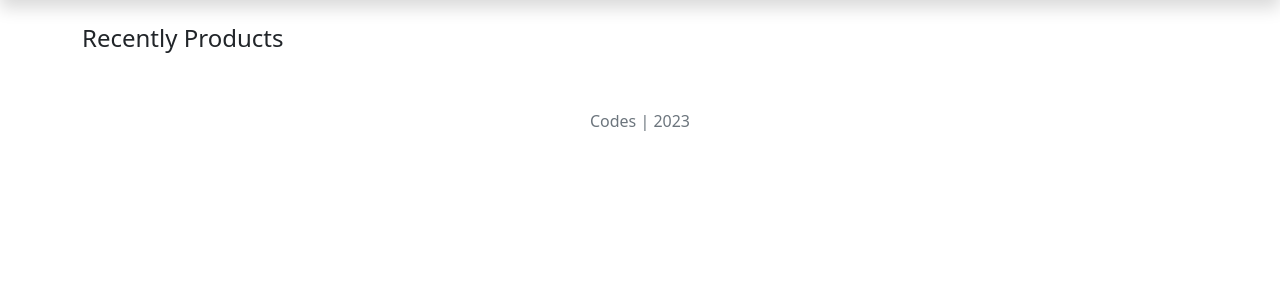
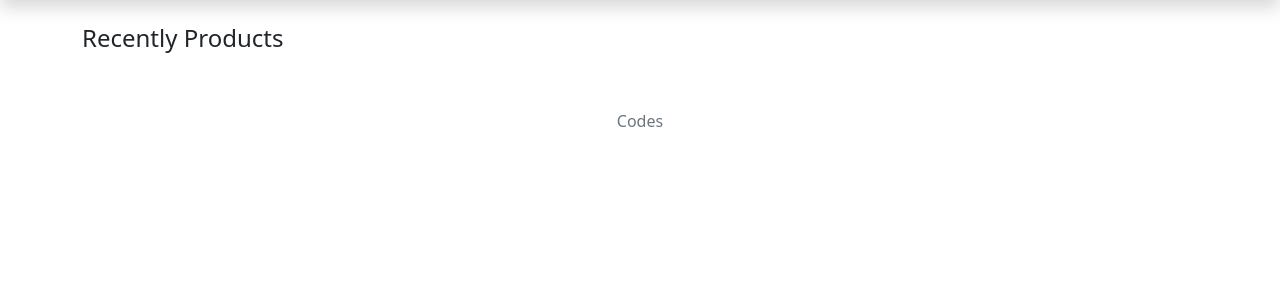
Before and after one commit to shaxriyorsharofov/marketplase-django, a Django app: template templates/index.html in a window 1280 px wide. Shown: the part 70-370 px from the top of the page. Run offline with Django 4.2, Linux system fonts and the light colour scheme; the template is opened without the code that fills it, so the values that code supplies are empty; some libraries are stand-ins or nearby versions.

Commit message:
commit base

```diff
--- a/templates/base.html
+++ b/templates/base.html
@@ -90,7 +90,7 @@
     </div>
 
     <div class="footer m-5 mb-3 ">
-        <center class="text-muted" > Codes | 2023</center>
+        <center class="text-muted" > Codes </center>
     </div>
     <script src="{% static 'scripts.js' %}" ></script>
      <script src="js/bootstrap.bundle.min.js"></script>
```
Also changed, not shown: db.sqlite3.
